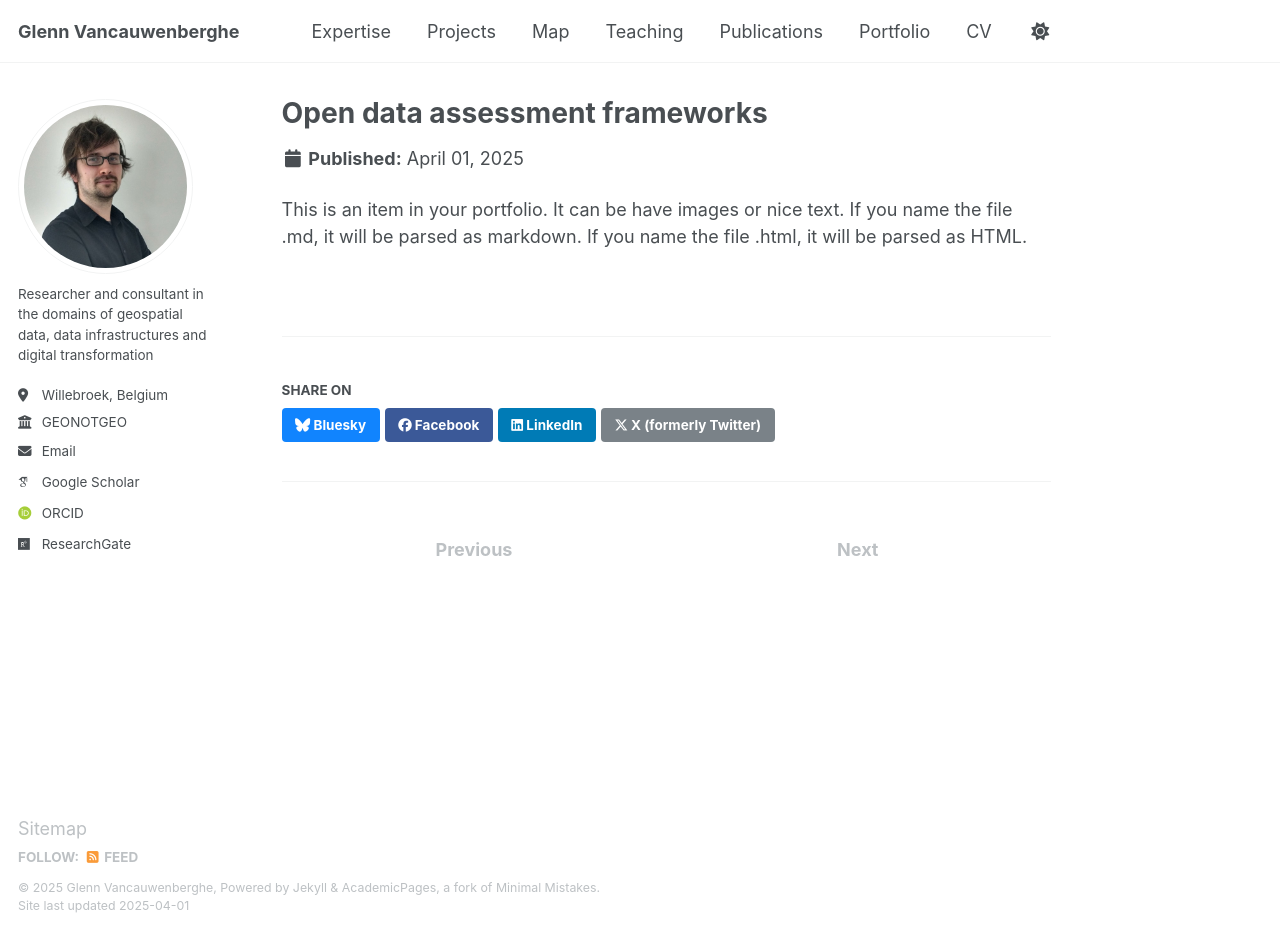
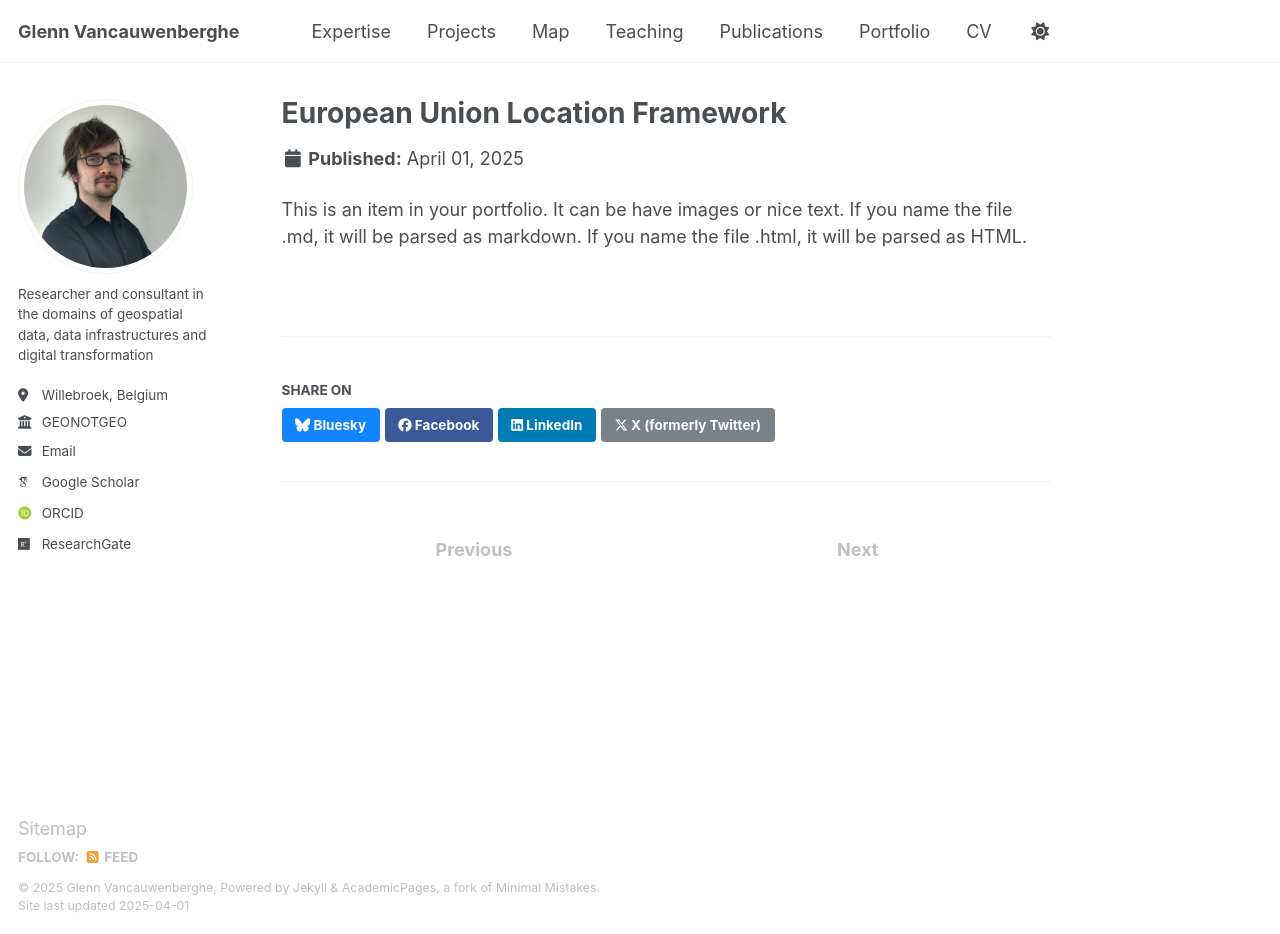
Before and after one commit to GVancauwenberghe/gvancauwenberghe.github.io, a Jekyll site: the page built from _portfolio/portfolio-3.md, in a window 1280 px wide and 934 px high. Built offline with Jekyll 4.4.1, drawn with Linux system fonts in a browser that asks for light colours; some web fonts are replaced.

Commit message:
Update portfolio-3.md

```diff
--- a/_portfolio/portfolio-3.md
+++ b/_portfolio/portfolio-3.md
@@ -1,5 +1,5 @@
 ---
-title: "Open data assessment frameworks"
+title: "European Union Location Framework"
 excerpt: "Short of portfolio item number 1<br/><img src='/images/assessment.png'>"
 collection: portfolio
 ---
```
